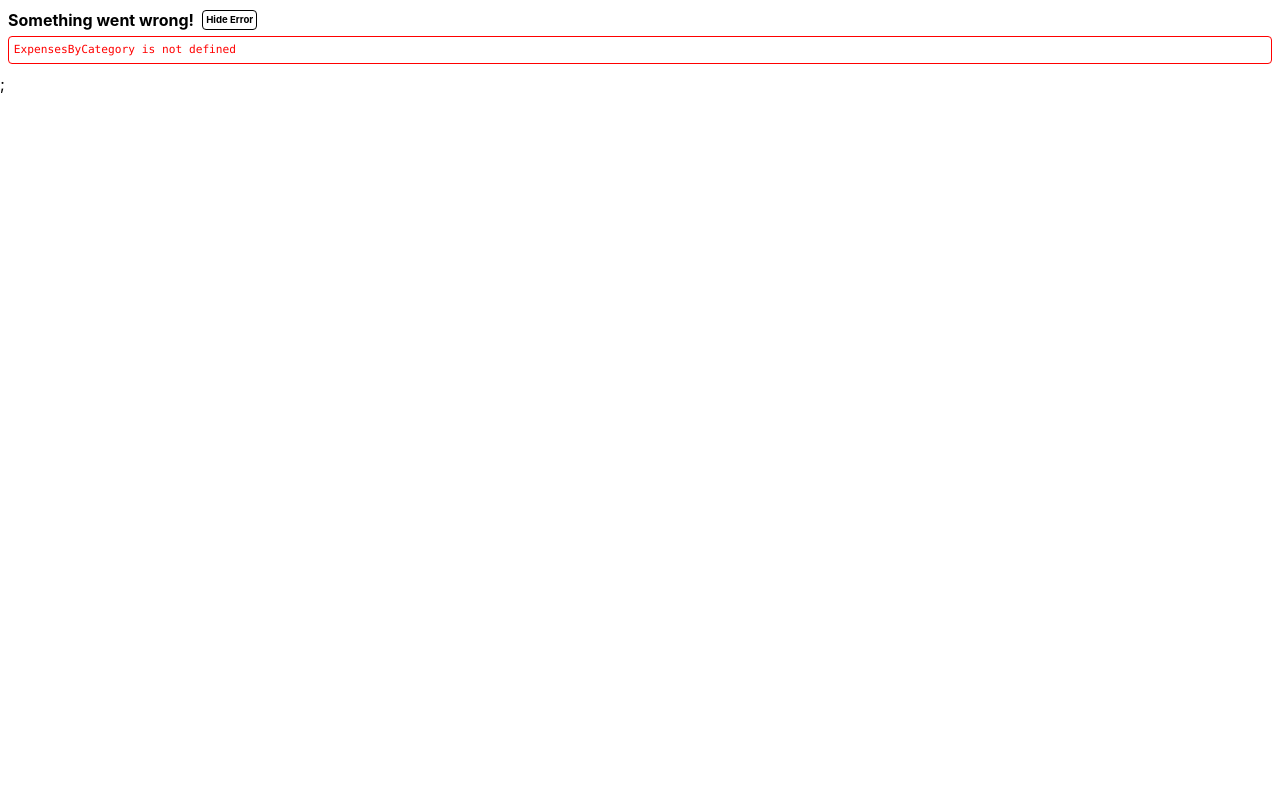
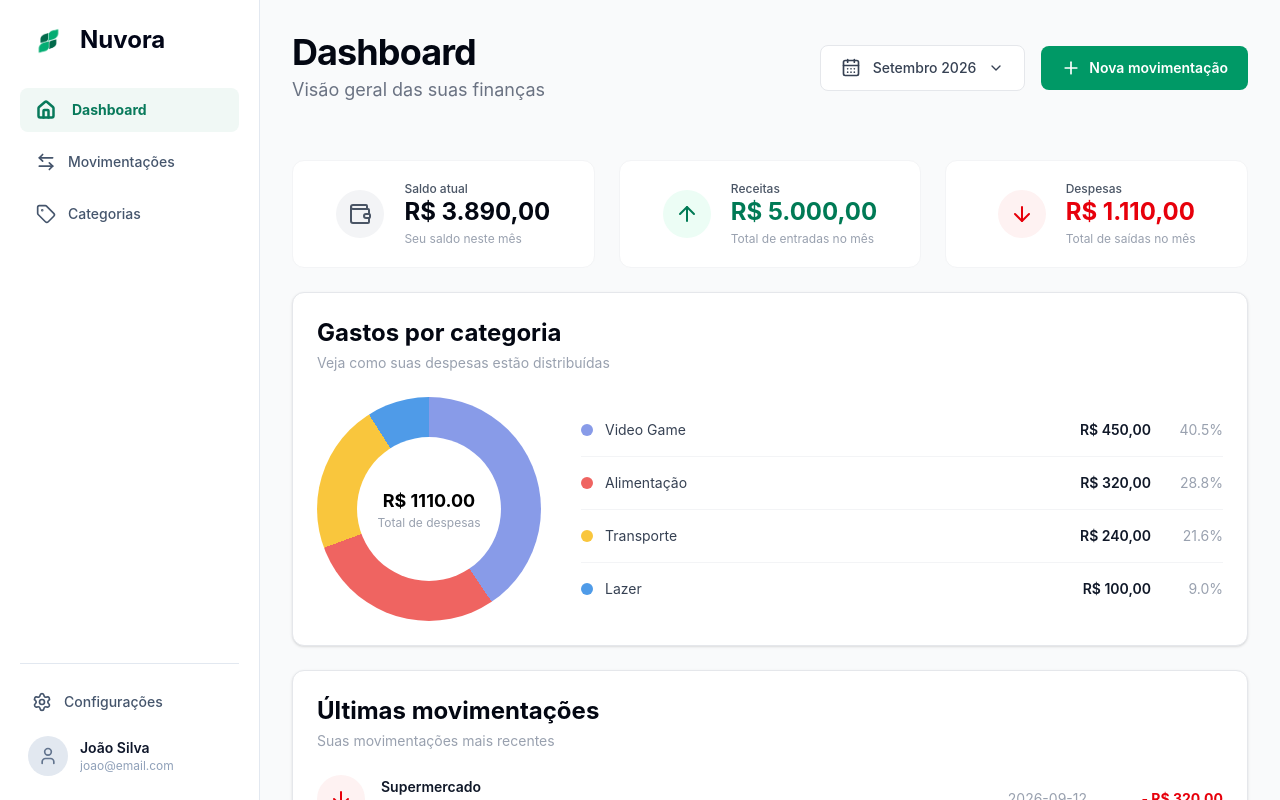
Before and after one commit to israel-monteiro/nuvora, a React (Vite) app: page / in a window 1280 px wide. Shown: the top 800 px of the page. Built offline with nearby package versions, Linux system fonts and the light colour scheme.

Commit message:
feat: add expenses by category section

```diff
--- /dev/null
+++ b/src/components/ExpensesByCategory/CategoryExpensesChart/index.tsx
@@ -0,0 +1,35 @@
+import type { ExpenseByCategory } from "../../../interfaces/categories";
+
+interface CategoryExpensesChartProps {
+    categories: ExpenseByCategory[];
+    total: number;
+}
+export const CategoryExpensesChart = ({ categories, total }: CategoryExpensesChartProps) => {
+    const { parts } = categories.reduce(
+        (acc, category) => {
+            const start = acc.total;
+            const end = start + category.percentage;
+
+            return {
+                total: end,
+                parts: [...acc.parts, `${category.color} ${start}% ${end}%`],
+            };
+        },
+        {
+            total: 0,
+            parts: [] as string[],
+        },
+    );
+
+    const chartGradient = categories.length > 0 ? `conic-gradient(${parts.join(", ")})` : "#e5e7eb";
+
+    return (
+        <div className="relative size-56 rounded-full" style={{ background: chartGradient }}>
+            <div className="absolute inset-10 flex flex-col items-center justify-center rounded-full bg-white">
+                <strong className="text-lg font-bold">R$ {total.toFixed(2)}</strong>
+
+                <span className="text-xs text-gray-400">Total de despesas</span>
+            </div>
+        </div>
+    );
+};
--- a/src/components/ExpensesByCategory/index.tsx
+++ b/src/components/ExpensesByCategory/index.tsx
@@ -0,0 +1,55 @@
+import { useContext } from "react";
+import { CategoryExpensesChart } from "./CategoryExpensesChart";
+import { FinanceContext } from "../../contexts/FinanceContext";
+import { formatCurrency } from "../../utils/format-currency";
+
+export const ExpensesByCategory = () => {
+    const { expensesByCategory, totalExpenses } = useContext(FinanceContext);
+
+    const visibleCategories = [...expensesByCategory]
+        .filter((category) => category.value > 0)
+        .sort((a, b) => b.value - a.value)
+        .slice(0, 6);
+
+    return (
+        <section className="w-full rounded-xl border border-gray-200 bg-white p-6 shadow-sm">
+            <div className="mb-6">
+                <h2 className="text-2xl font-bold text-gray-950">Gastos por categoria</h2>
+
+                <p className="mt-1 text-sm text-gray-400">Veja como suas despesas estão distribuídas</p>
+            </div>
+
+            <div className="flex items-center gap-10">
+                <CategoryExpensesChart categories={visibleCategories} total={totalExpenses} />
+
+                <div className="min-w-0 flex-1">
+                    {visibleCategories.map((category) => (
+                        <div
+                            key={category.id}
+                            className="flex items-center justify-between border-b border-gray-100 py-4 last:border-b-0"
+                        >
+                            <div className="flex items-center gap-3">
+                                <div
+                                    className="size-3 shrink-0 rounded-full"
+                                    style={{ backgroundColor: category.color }}
+                                />
+
+                                <p className="text-sm text-gray-700">{category.name}</p>
+                            </div>
+
+                            <div className="flex items-center gap-6">
+                                <strong className="text-sm font-semibold text-gray-900">
+                                    {formatCurrency(category.value)}
+                                </strong>
+
+                                <span className="w-12 text-right text-sm text-gray-400">
+                                    {category.percentage.toFixed(1)}%
+                                </span>
+                            </div>
+                        </div>
+                    ))}
+                </div>
+            </div>
+        </section>
+    );
+};
--- a/src/components/RecentTransactions/index.tsx
+++ b/src/components/RecentTransactions/index.tsx
@@ -5,6 +5,10 @@ import { TransactionItem } from "../TransactionItem";
 
 export const RecentTransactions = () => {
     const { transactions, categories } = useContext(FinanceContext);
+
+    const recentTransactions = [...transactions]
+        .sort((a, b) => new Date(b.date).getTime() - new Date(a.date).getTime())
+        .slice(0, 5);
 
     return (
         <section className="w-full rounded-xl border border-gray-200 bg-white p-6 shadow-sm">
@@ -15,7 +19,7 @@ export const RecentTransactions = () => {
             </div>
 
             <div className="flex flex-col gap-4">
-                {transactions.map((transaction) => (
+                {recentTransactions.map((transaction) => (
                     <TransactionItem key={transaction.id} transaction={transaction} categories={categories} />
                 ))}
             </div>
--- a/src/contexts/FinanceProvider.tsx
+++ b/src/contexts/FinanceProvider.tsx
@@ -24,9 +24,12 @@ export const FinanceProvider = ({ children }: FinanceProviderProps) => {
 
         const total = categoryExpenses.reduce((sum, transaction) => sum + transaction.value, 0);
 
+        const percentage = totalExpenses > 0 ? (total / totalExpenses) * 100 : 0;
+
         return {
             ...category,
             value: total,
+            percentage,
         };
     });
 
--- a/src/interfaces/categories.ts
+++ b/src/interfaces/categories.ts
@@ -6,4 +6,5 @@ export interface Category {
 
 export interface ExpenseByCategory extends Category {
     value: number;
+    percentage: number
 }
--- a/src/mocks/categories.ts
+++ b/src/mocks/categories.ts
@@ -19,4 +19,9 @@ export const categories = [
         name: "Salário",
         color: "#22c55e",
     },
+    {
+        id: 5,
+        name: "Video Game",
+        color: "#889be8",
+    },
 ];
--- a/src/mocks/transaction.ts
+++ b/src/mocks/transaction.ts
@@ -49,4 +49,12 @@ export const transactions: Transaction[] = [
         categoryId: 2,
         date: "2026-09-10",
     },
+    {
+        id: 7,
+        description: "GTA 6",
+        value: 450,
+        type: "expense",
+        categoryId: 5,
+        date: "2026-09-10",
+    },
 ];
--- a/src/pages/_app/index.tsx
+++ b/src/pages/_app/index.tsx
@@ -4,6 +4,7 @@ import { ArrowDown, ArrowUp, CalendarDays, ChevronDown, Plus, Wallet } from "luc
 import { useContext } from "react";
 import { FinanceContext } from "../../contexts/FinanceContext";
 import { RecentTransactions } from "../../components/RecentTransactions";
+import { ExpensesByCategory } from "../../components/ExpensesByCategory";
 
 export const Route = createFileRoute("/_app/")({
     component: Dashboard,
@@ -56,7 +57,7 @@ function Dashboard() {
                         variant="expense"
                     />
                 </div>
-                <div className="grid grid-cols-1 gap-6 xl:grid-cols-2">
+                <div className="grid grid-cols-1 gap-6 min-[1460px]:grid-cols-2">
                     <ExpensesByCategory />
                     <RecentTransactions />
                 </div>
```
